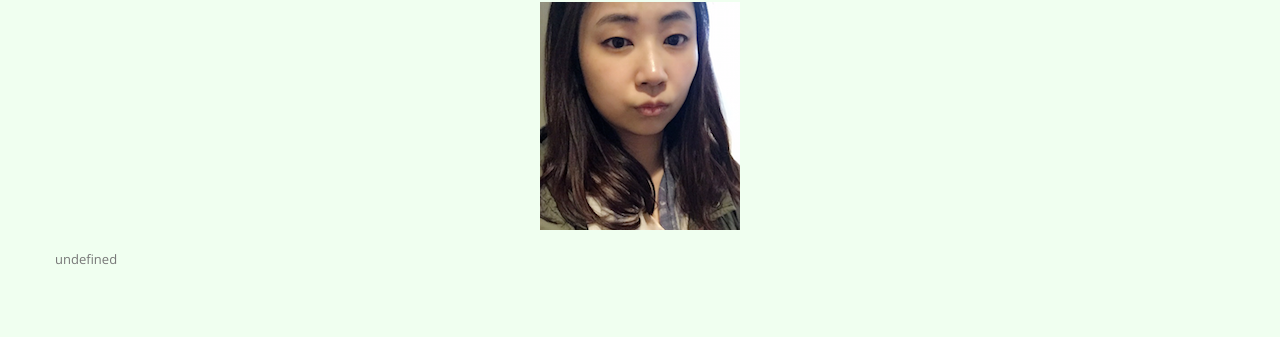
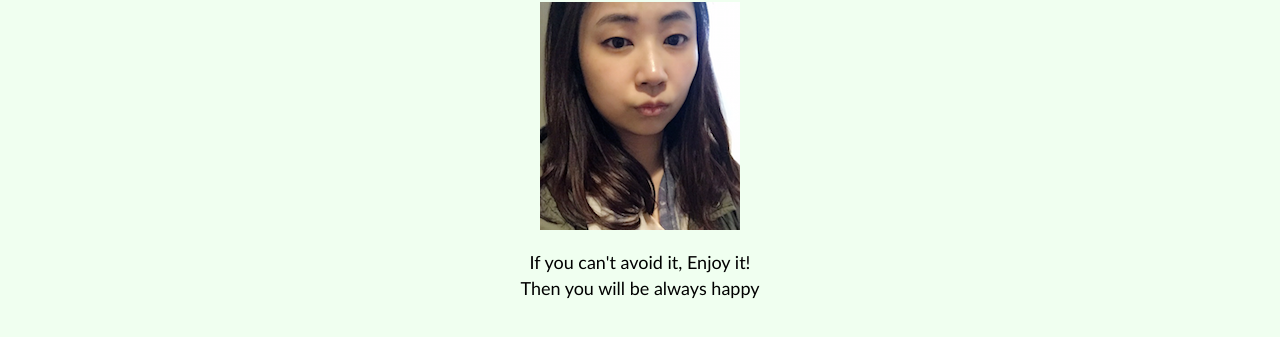
Before and after one commit to hyunjungjung/COMP125-S2016-300432364-Assignment3, a website: page about.html in a window 1280 px wide. Shown: the part 121-458 px from the top of the page. Drawn offline with nearby package versions, Linux system fonts and the light colour scheme.

Commit message:
Final Commit

```diff
--- a/Scripts/app.js
+++ b/Scripts/app.js
@@ -14,7 +14,8 @@
 //IIFE - Immediately Invoked Functiona Expression
 (function () {
     "use strict";
-
+    // define the paragraph object
+    var xhrParagraphsContents;
     //define an array of HTML elements
     var paragraphElements = [];
 
@@ -78,16 +79,39 @@
 
     /* ==== Assignment 3 === */
 
+ function readParagraphs() {
+    // data loaded                everything is ok
+    if ((xhrParagraphsContents.readyState === 4) && (xhrParagraphsContents.status === 200)) {
+
+      var paragraphsContents = JSON.parse(xhrParagraphsContents.responseText);
+      var contents = paragraphsContents.paragraphs;
+
+      contents.forEach(function (pContents) {
+        var index = pContents["id"];
+        var contents = pContents["content"];
+        console.log(index + " ==> " + pContents);
+        if (paragraphElements [index]) {
+          paragraphElements [index].innerHTML = contents;
+        }
+      }, this);
+
+    }
+ }
 
 
 
+  function init() {
 
-    // check to see if paragraph one exists
-    var paragraphElementsLength = paragraphElements.length;
-    for (var index = paragraphElementsLength; index >= 0; index--) {
-        if (paragraphElements[index]) {
-            paragraphElements[index].innerHTML = paragraphs[index];
-        }
-    }
+if  (!xhrParagraphsContents){
+    xhrParagraphsContents = new XMLHttpRequest(); }// step 1 - create xhr object
+    xhrParagraphsContents.abort();
+    xhrParagraphsContents.open("get", "Scripts/paragraphs.json", true); // step 2 - open request
+    xhrParagraphsContents.send(); // step 3 - send request
+    //xhrParagraphsContents.addEventListener("readystatechange", readParagraphs); // step 4
+    xhrParagraphsContents.onreadystatechange=readParagraphs;
+  }
+
+
+window.addEventListener("load", init,false);
 
 })();
--- a/Scripts/paragraphs.json
+++ b/Scripts/paragraphs.json
@@ -10,7 +10,7 @@
         },
         {
         "id":"2",
-        "contenet":"<div class='indexSecondSentence'> If you can't avoid it, Enjoy it! <br>Then you will be always happy </div>"
+        "content":"<div class='indexSecondSentence'> If you can't avoid it, Enjoy it! <br>Then you will be always happy </div>"
         },
         {
         "id":"3",
--- a/about.html
+++ b/about.html
@@ -52,9 +52,9 @@
     </div>
 
 
-    <!-- JavaSCript Section-->
+    <!-- JavaSCript Section--><!--
     <script src="Scripts/jquery-2.2.4.min.js"></script>
-    <script src="Scripts/bootstrap.min.js"></script>
+    <script src="Scripts/bootstrap.min.js"></script>-->
     <script src="Scripts/app.js"></script>
 
 </body>
--- a/bower.json
+++ b/bower.json
@@ -1,7 +1,7 @@
 {
-  "name": "comp125-lesson5",
+  "name": "COMP125 - Assignment 3",
   "authors": [
-    "Tom Tsiliopoulos <tsiliopoulos@hotmail.com>"
+    "Joanne Jung"
   ],
   "description": "",
   "main": "",
```
Also changed, not shown: index.html (+2 -2 lines), 1 other file.
